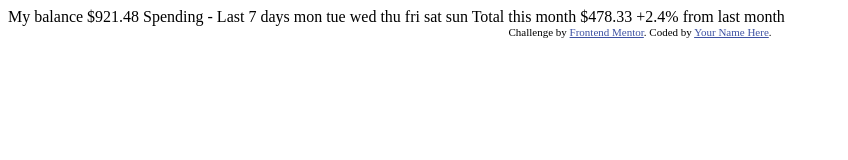
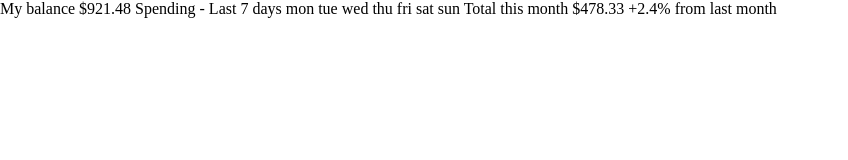
Before and after one commit to CarolineLienard/Expenses-Chart-Component, a website: page index.html in a window 1280 px wide. Shown: the whole page, without its empty margins (0-848 px from the left). Drawn offline with Linux system fonts and the light colour scheme.

Commit message:
🎉 Initial commit

```diff
--- a/index.html
+++ b/index.html
@@ -2,17 +2,13 @@
 <html lang="en">
   <head>
     <meta charset="UTF-8">
-  <meta name="viewport" content="width=device-width, initial-scale=1.0"> <!-- displays site properly based on user's device -->
-
-  <link rel="icon" type="image/png" sizes="32x32" href="./images/favicon-32x32.png">
-
-  <title>Frontend Mentor | Expenses chart component</title>
-
-  <!-- Feel free to remove these styles or customise in your own stylesheet 👍 -->
-  <style>
-    .attribution { font-size: 11px; text-align: center; }
-    .attribution a { color: hsl(228, 45%, 44%); }
-  </style>
+    <meta name="viewport" content="width=device-width, initial-scale=1.0">
+    <title>Caroline Lienard | Expenses chart component</title>
+    <link rel="stylesheet" href="./assets/css/normalize.css">
+    <link rel="stylesheet" href="./assets/css/style.css">
+    <link rel="preconnect" href="https://fonts.googleapis.com">
+    <link rel="preconnect" href="https://fonts.gstatic.com" crossorigin>
+    <link href="https://fonts.googleapis.com/css2?family=DM+Sans:wght@400;700&display=swap" rel="stylesheet">
   </head>
   <body>
 
@@ -35,9 +31,5 @@
     +2.4%
     from last month
 
-  <div class="attribution">
-    Challenge by <a href="https://www.frontendmentor.io?ref=challenge" target="_blank">Frontend Mentor</a>.
-    Coded by <a href="#">Your Name Here</a>.
-  </div>
   </body>
 </html>
--- /dev/null
+++ b/sass/main.scss
@@ -0,0 +1,9 @@
+@import "./utils/variables";
+@import "./utils/mixins";
+@import "./utils/animations";
+
+@import "./base/base";
+
+@import "./components/fylo-data";
+
+@import "./pages/index";
```
Also changed, not shown: package.json (added, +19 -0 lines), assets/css/normalize.css (added), assets/css/style.css (added), images/favicon-32x32.png (deleted), sass/base/_base.scss (added), sass/components/_fylo-data.scss (added), sass/pages/_index.scss (added), sass/utils/_animations.scss (added), sass/utils/_mixins.scss (added), sass/utils/_variables.scss (added), 1 other file. Lines whose indentation alone changed are shown as unchanged.
